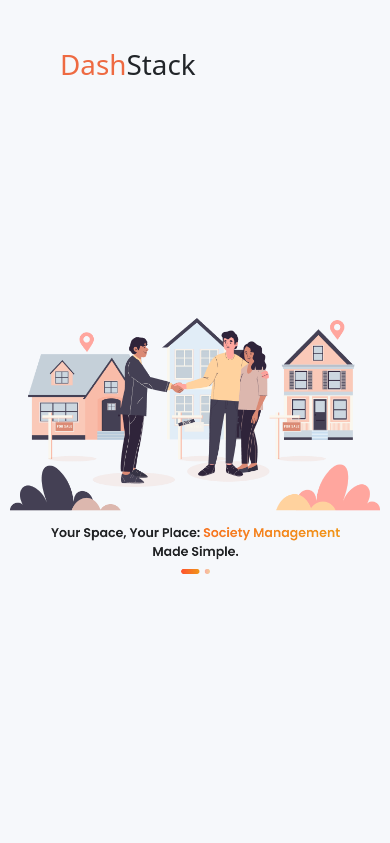
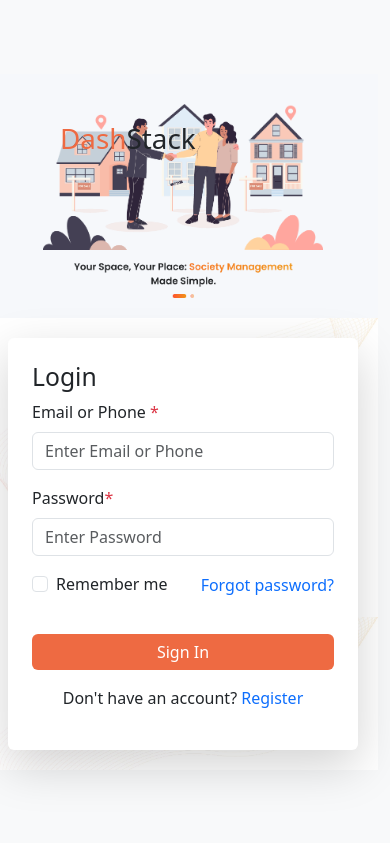
Before and after one commit to sryashika123/society_management_system, a React (Create React App) app in the folder frontend/: page / in a window 390 px wide. Shown: the top 843 px of the page. Built offline with nearby package versions, Linux system fonts and the light colour scheme.

Commit message:
add side bar for Dashboard

```diff
--- a/frontend/src/components/Login/ForgotPassword.css
+++ b/frontend/src/components/Login/ForgotPassword.css
@@ -1,51 +1,34 @@
 /* Ensures the image covers the full section */
 .right-sec {
-    background-image: url('../images/background.jpg'); /* Correct path to your image */
-   background-size: cover;
-    height: 100vh; /* Full viewport height */
+    background-image: url('../images/background.jpg'); /* Update with the correct path to the image */
+    background-size: cover;
+    height: 100vh;
 }
 
 /* Adjust the ForgotPassword image to ensure proper scaling */
 .ForgotPassword-image {
-    position: relative;
-    width: 100%; /* Maintains the aspect ratio */
-    margin-top: 10px; /* Adds space above the image */
+    width: 100%;
+    max-width: 80%; /* Ensures proper scaling */
+    margin-top: 10px;
 }
 
 .left-side {
     background-color: #F6F8FB;
-    height: 100vh; /* Full viewport height for the left section */
+    height: 100vh;
     display: flex;
     flex-direction: column;
     justify-content: center;
     align-items: center;
 }
 
-/* Media query for smaller screens */
-@media (max-width: 768px) {
-    .right-sec {
-        background-size: contain; /* Ensure image scales down but stays visible */
-        background-position: top; /* Adjust the position for smaller devices */
-    }
-    .forgot-password-container {
-        width: 100%;
-        padding: 20px;
-        border: none;
-    }
-}
+/* Container styling */
 .container-fluid {
     padding: 0;
     margin: 0;
     overflow: hidden;
 }
-.left-side {
-    background-color: #F6F8FB;
-    height: 100vh;
-}
-h2 {
-    text-align: left;
-    margin-bottom: 20px;
-}
+
+/* Form container styling */
 .forgot-form-container {
     background-color: #fff;
     padding: 20px;
@@ -54,6 +37,21 @@
     width: 100%;
     max-width: 500px;
 }
+
+/* Button styling */
 button {
     margin-top: 20px;
 }
+
+/* Media queries for responsiveness */
+@media (max-width: 768px) {
+    .right-sec {
+        background-size: contain;
+        background-position: top;
+    }
+    .forgot-form-container {
+        width: 100%;
+        padding: 20px;
+        border: none;
+    }
+}
--- a/frontend/src/components/Login/LoginPage.css
+++ b/frontend/src/components/Login/LoginPage.css
@@ -1,68 +1,64 @@
-/* Adjust the layout for smaller screens */
-.right-sec {
-    background-image: url('../images/background.jpg'); /* Correct path to your image */
-   background-size: cover;
-    height: 100vh; /* Full viewport height */
-}
-.login.image {
-    position: relative;
-    width: 100%; /* Maintains the aspect ratio */
-    margin-top: 10px; /* Adds space above the image */
-}
-.left-side {
-    background-color: #F6F8FB;
-    height: 100vh; /* Full viewport height for the left section */
-    display: flex;
-    flex-direction: column;
-    justify-content: center;
-    align-items: center;
-}
-@media (max-width: 768px) {
-
-    .right-sec {
-        background-size: contain; /* Ensure image scales down but stays visible */
-        background-position: top; /* Adjust the position for smaller devices */
-    }
-    .login-form-container{
-        width: 100%;
-        /* padding: 20px; */
-        border: none;
-    }
-}
 .container-fluid {
     padding: 0;
     margin: 0;
     overflow: hidden;
 }
+
 .left-side {
     background-color: #F6F8FB;
     height: 100vh;
+    display: flex;
+    justify-content: center;
+    align-items: center;
 }
-h2 {
-    text-align: left;
-    margin-bottom: 20px;
+
+.right-sec {
+    background-image: url('../images/background.jpg');
+    background-size: cover;
+    height: 100vh;
+    display: flex;
+    justify-content: center;
+    align-items: center;
 }
-.login-form-container{
+
+.login-image {
+    width: 100%;
+    max-width: 80%;
+    margin-top: 10px;
+}
+
+.login-form-container {
     background-color: #fff;
     padding: 20px;
     border-radius: 8px;
     box-shadow: 0 0 10px rgba(0, 0, 0, 0.1);
+    max-width: 500px;
     width: 100%;
-    max-width: 500px;
 }
-button {
-    margin-top: 20px;
+
+/* Media Queries */
+@media (max-width: 768px) {
+    .right-sec {
+        background-size: contain;
+        background-position: top;
+    }
+    .login-form-container {
+        width: 100%;
+        padding: 20px;
+    }
 }
 
 @media (max-width: 576px) {
-    .right-sec {
+    .left-side, .right-sec {
         height: auto;
         padding: 20px;
     }
 
-    .left-side,
-    .right-sec {
-        height: auto;
-        padding: 10px;
+    .login-image {
+        max-width: 70%;
+    }
+
+    .login-form-container {
+        padding: 15px;
     }
 }
--- a/frontend/src/components/Login/LoginPage.jsx
+++ b/frontend/src/components/Login/LoginPage.jsx
@@ -5,55 +5,44 @@
 import axios from 'axios'; // Import Axios
 
 export default function LoginPage() {
-    // State hooks to manage form data
-    const navigate = useNavigate(); // Declare navigate here
+    const navigate = useNavigate();
     const [email, setEmail] = useState('');
     const [password, setPassword] = useState('');
     const [rememberMe, setRememberMe] = useState(false);
-
-    // Validation state
     const [emailError, setEmailError] = useState('');
     const [passwordError, setPasswordError] = useState('');
-    const [loginError, setLoginError] = useState(''); // State for login error message
-    const [loading, setLoading] = useState(false); // State for loading indicator
+    const [loginError, setLoginError] = useState('');
+    const [loading, setLoading] = useState(false);
 
-    // Validate email or phone (simple regex for email)
     const validateEmail = (email) => {
         const emailRegex = /^[^\s@]+@[^\s@]+\.[^\s@]+$/;
         return emailRegex.test(email);
     };
 
-    // Handle form submission
     const handleSubmit = async (e) => {
         e.preventDefault();
         let isValid = true;
-
-        // Reset error messages
         setEmailError('');
         setPasswordError('');
-        setLoginError(''); // Clear previous login errors
+        setLoginError('');
 
-        // Validate email/phone input
         if (!validateEmail(email)) {
             setEmailError('Please enter a valid email address.');
             isValid = false;
         }
 
-        // Validate password length (at least 6 characters)
         if (password.length < 6) {
             setPasswordError('Password must be at least 6 characters long.');
             isValid = false;
         }
 
-        // If the form is valid, make an API call
         if (isValid) {
-            setLoading(true); // Start loading
+            setLoading(true);
             try {
                 const response = await axios.post('http://localhost:8000/api/users/login', { email, password });
                 console.log('Login successful:', response.data);
                 alert('Login successful!');
-                navigate('/dashboard'); // or whatever your target route is
-
+                navigate('/home');
             } catch (error) {
                 console.error('Login error:', error);
                 if (error.response) {
@@ -61,30 +50,32 @@
                 } else {
                     setLoginError('An error occurred. Please try again later.');
                 }
+
+                setLoginError(error.response?.data?.message || 'Login failed. Please try again.');
+
             } finally {
-                setLoading(false); // End loading
+                setLoading(false);
             }
         }
     };
 
     return (
-        <div className='container-fluid d-flex justify-content-center align-items-center'>
-            <div className='row w-100'>
+        <div className="container-fluid d-flex align-items-center min-vh-100">
+            <div className="row w-100">
                 <Logo />
-                <div className='left-side col-lg-6 col-md-6 col-sm-12 text-center d-flex flex-column'>
+                <div className="left-side col-lg-6 col-md-6 col-12 d-flex flex-column justify-content-center align-items-center">
                     <img
-                        className='login-image mx-5 img-fluid mt-5'
+                        className="login-image"
                         src={require('../images/login.png')}
-                        alt='login'
+                        alt="login"
+                        style={{ maxWidth: '80%' }}
                     />
                 </div>
-
-                <div className='right-sec col-lg-6 col-md-6 col-sm-12 d-flex justify-content-center align-items-center'>
-                    <div className='login-form-container'>
-                        <h2 className='text-left'>Login</h2>
+                <div className="right-sec col-lg-6 col-md-6 col-12 d-flex justify-content-center align-items-center">
+                    <div className="login-form-container p-4 shadow-lg bg-white rounded">
+                        <h2>Login</h2>
                         <form onSubmit={handleSubmit}>
-                            <div className="row">
-                                <div className="col-md-12 mb-3 text-start">
+                            <div className="mb-3">
                                 <label htmlFor="email" className="form-label">Email or Phone <span className="text-danger">*</span></label>
                                 <input
                                     type="text"
@@ -97,13 +88,9 @@
                                 />
                                 {emailError && <small className="text-danger">{emailError}</small>}
                             </div>
-                            </div>
 
-                            <div className="row">
-                                <div className="col-12 mb-3 text-start">
-                                    <label htmlFor="password" className="form-label">
-                                        Password<span className="text-danger">*</span>
-                                    </label>
+                            <div className="mb-3">
+                                <label htmlFor="password" className="form-label">Password<span className="text-danger">*</span></label>
                                 <input
                                     type="password"
                                     className="form-control"
@@ -115,13 +102,11 @@
                                 />
                                 {passwordError && <small className="text-danger">{passwordError}</small>}
                             </div>
-                            </div>
 
                             {loginError && <small className="text-danger">{loginError}</small>}
 
-                            <div className="row">
-                                <div className="col-md-6 text-start">
-                                    <div className="form-check mb-3">
+                            <div className="d-flex justify-content-between align-items-center mb-3">
+                                <div className="form-check">
                                     <input
                                         type="checkbox"
                                         className="form-check-input"
@@ -133,19 +118,22 @@
                                         Remember me
                                     </label>
                                 </div>
+                                <Link to="/forgot-password" className="text-decoration-none text-primary">
+                                    Forgot password?
+                                </Link>
                             </div>
 
-                                <div className="col-md-6 text-end">
-                                    <Link to="/forgot-password" style={{ textDecoration: "none", color: '#ee6a42' }}>Forgot password?</Link>
-                                </div>
-                            </div>
-
-                            <button type="submit" className="btn btn-primary w-100" style={{ textDecoration: "none", backgroundColor: '#ee6a42', border: "none" }} disabled={loading}>
+                            <button
+                                type="submit"
+                                className="btn btn-primary w-100"
+                                disabled={loading}
+                                style={{ backgroundColor: '#ee6a42', border: 'none' }}
+                            >
                                 {loading ? 'Signing In...' : 'Sign In'}
                             </button>
 
                             <p className="text-center mt-3">
-                                Don't have an account? <Link to="/register" style={{ textDecoration: "none", color: '#ee6a42' }}>Registration</Link>
+                                Don't have an account? <Link to="/register" className="text-decoration-none text-primary">Register</Link>
                             </p>
                         </form>
                     </div>
--- a/frontend/src/components/Login/Otp.css
+++ b/frontend/src/components/Login/Otp.css
@@ -1,48 +1,88 @@
 .right-sec {
-    background-image: url('../images/background.jpg'); /* Correct path to your image */
-   background-size: cover;
-    height: 100vh; /* Full viewport height */
+    background-image: url('../images/background.jpg');
+    background-size: cover;
+    height: 100vh;
+    display: flex;
+    align-items: center;
+    justify-content: center;
 }
+
 .left-side {
     background-color: #F6F8FB;
-    height: 100vh; /* Full viewport height for the left section */
+    height: 100vh;
     display: flex;
     flex-direction: column;
     justify-content: center;
     align-items: center;
 }
-  @media (max-width: 768px) {
-    .right-sec {
-        background-size: contain; /* Ensure image scales down but stays visible */
-        background-position: top; /* Adjust the position for smaller devices */
-    }
-    .EnterOtp-form-container {
-        width: 100%;
-        padding: 20px;
-        border: none;
-    }
-}
-.container-fluid {
-    padding: 0;
-    margin: 0;
-    overflow: hidden;
-}
-.left-side {
-    background-color: #F6F8FB;
-    height: 100vh;
-}
-h2 {
-    text-align: left;
-    margin-bottom: 20px;
-}
+
 .EnterOtp-form-container {
     background-color: #fff;
     padding: 20px;
     border-radius: 8px;
     box-shadow: 0 0 10px rgba(0, 0, 0, 0.1);
     width: 100%;
-    max-width: 500px;
+    max-width: 400px;
+    margin: 20px;
 }
+
+.otp-input-group input {
+    width: 48px;
+    height: 58px;
+    font-size: 24px;
+    text-align: center;
+    margin-right: 8px;
+}
+
 button {
     margin-top: 20px;
 }
+
+/* Small devices (phones, 576px and down) */
+@media (max-width: 576px) {
+    .container-fluid {
+        padding: 0;
+        margin: 0;
+    }
+
+    .right-sec, .left-side {
+        height: auto;
+        padding: 20px;
+    }
+
+    .EnterOtp-form-container {
+        width: 100%;
+        max-width: 90%;
+        padding: 15px;
+    }
+
+    .otp-input-group input {
+        width: 40px;
+        height: 50px;
+        font-size: 20px;
+    }
+
+    .EnterOtp-image {
+        width: 100%;
+        max-width: 80%;
+    }
+}
+
+/* Medium devices (tablets, 768px and up) */
+@media (max-width: 768px) {
+    .right-sec {
+        background-size: contain;
+        background-position: top;
+    }
+
+    .EnterOtp-form-container {
+        width: 100%;
+        padding: 20px;
+    }
+
+    .otp-input-group input {
+        width: 44px;
+        height: 52px;
+        font-size: 22px;
+    }
+}
```
Also changed, not shown: frontend/src/App.css (+8 -6 lines), frontend/src/App.js (+7 -1 lines), frontend/src/Pages/Home.jsx (added, +13 -0 lines), frontend/src/components/Create_society.jsx (+9 -7 lines), frontend/src/components/Layouts/Sidebar.jsx (added, +97 -0 lines), frontend/src/components/Login/ForgotPassword.jsx (+4 -4 lines), frontend/src/components/Login/ResetPassword.css (+53 -15 lines). Lines whose indentation alone changed are shown as unchanged.
